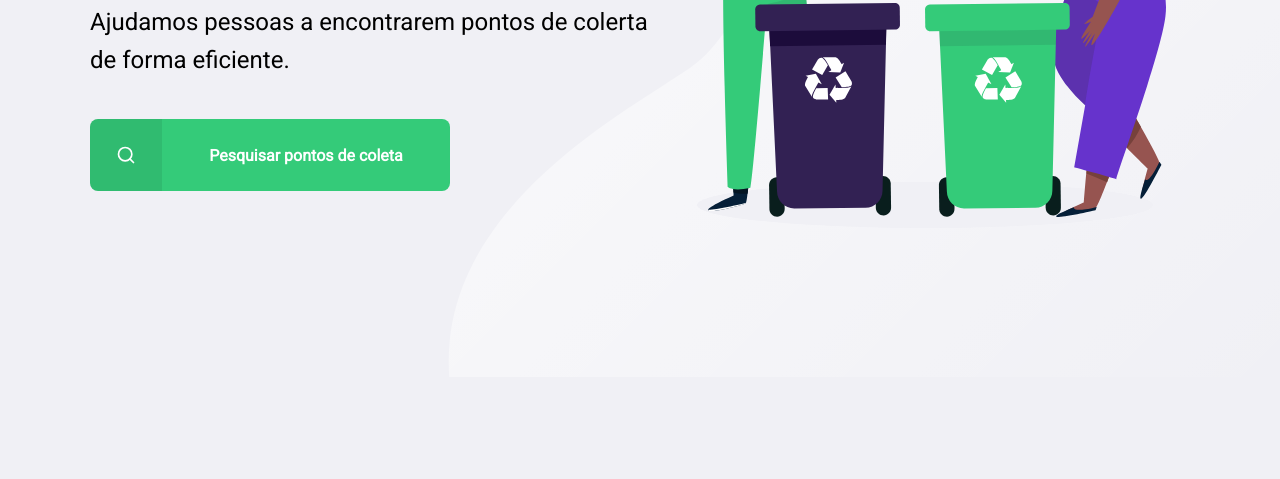
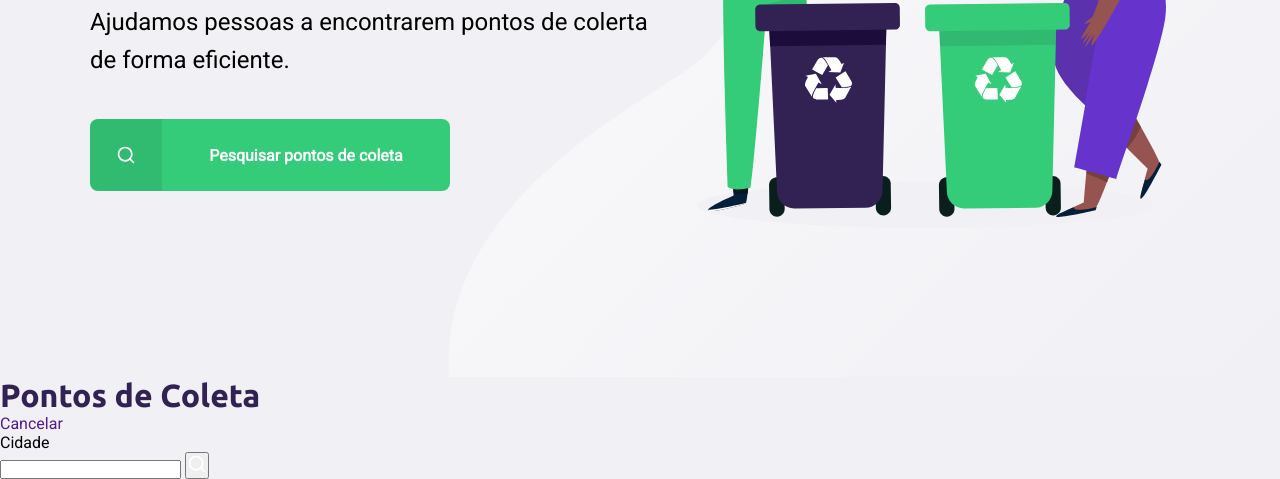
Before and after one commit to senaarth/ecoleta, a plain HTML site: page index.html in a window 1280 px wide. Shown: the part 423-902 px from the top of the page. Before the commit the page ends 800 px from the top, so only its background shows below. Drawn offline with Linux system fonts and the light colour scheme.

Commit message:
adding syntax of a modal to the search of a collect point

```diff
--- a/index.html
+++ b/index.html
@@ -9,6 +9,7 @@
     <link href="https://fonts.googleapis.com/css2?family=Roboto&family=Ubuntu:wght@700&display=swap" rel="stylesheet">
     <link rel="stylesheet" href="styles/main.css">
     <link rel="stylesheet" href="styles/home.css">
+    <link rel="stylesheet" href="styles/modal.css">
     <link rel="stylesheet" href="styles/responsive.css">
     <link rel="icon" href="/assets/favicon.png">
 </head>
@@ -34,6 +35,26 @@
         </div>
     </div>
 
+    <div id="modal">
+        <div class="content">
+            <div id="header">
+                <h1>Pontos de Coleta</h1>
+                <a href="">Cancelar</a>
+            </div>
+            <form action="">
+                <label for="search">Cidade</label>
+                <div class="search field">
+                    <input type="text" name="search">
+                    <button>
+                        <img src="assets/search.svg" alt="Buscar">
+                    </button>
+                </div>
+            </form>
+        </div>
+    </div>
+
+
+
 </body>
 
 </html>
```
